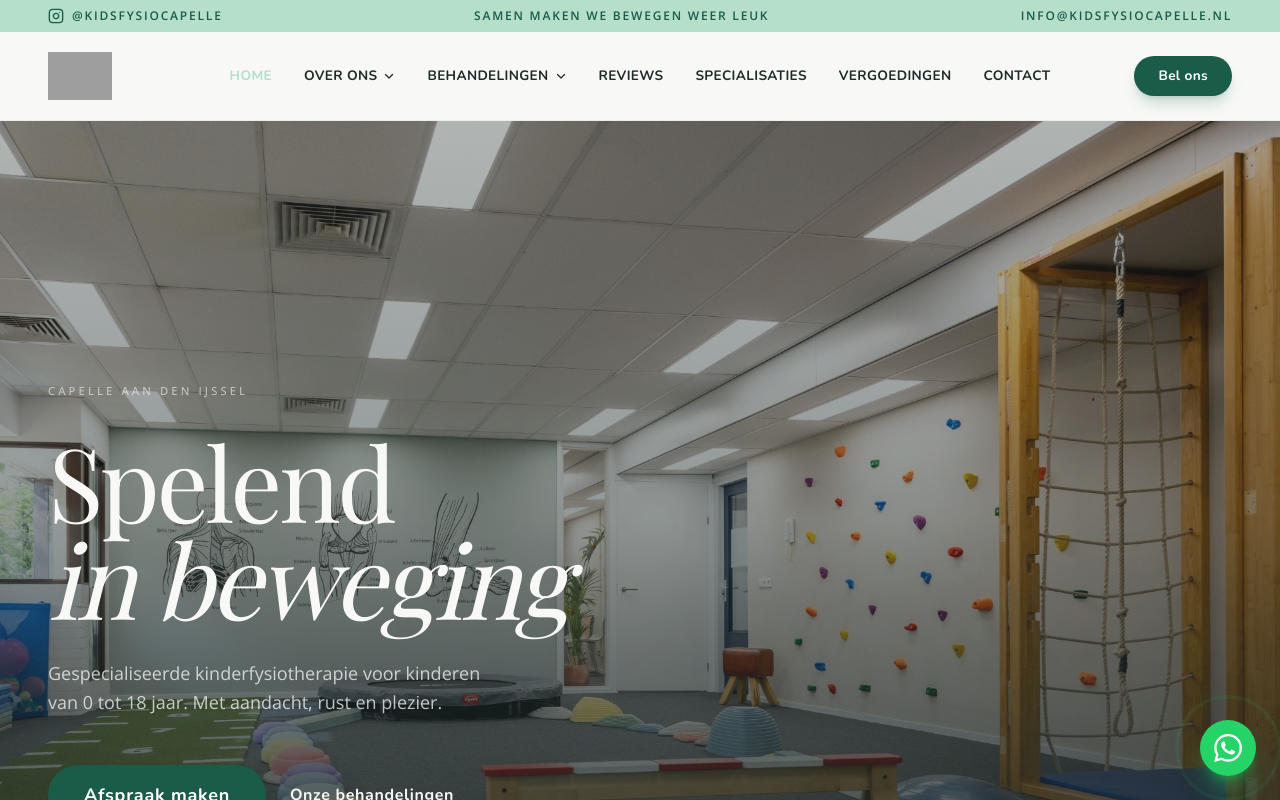
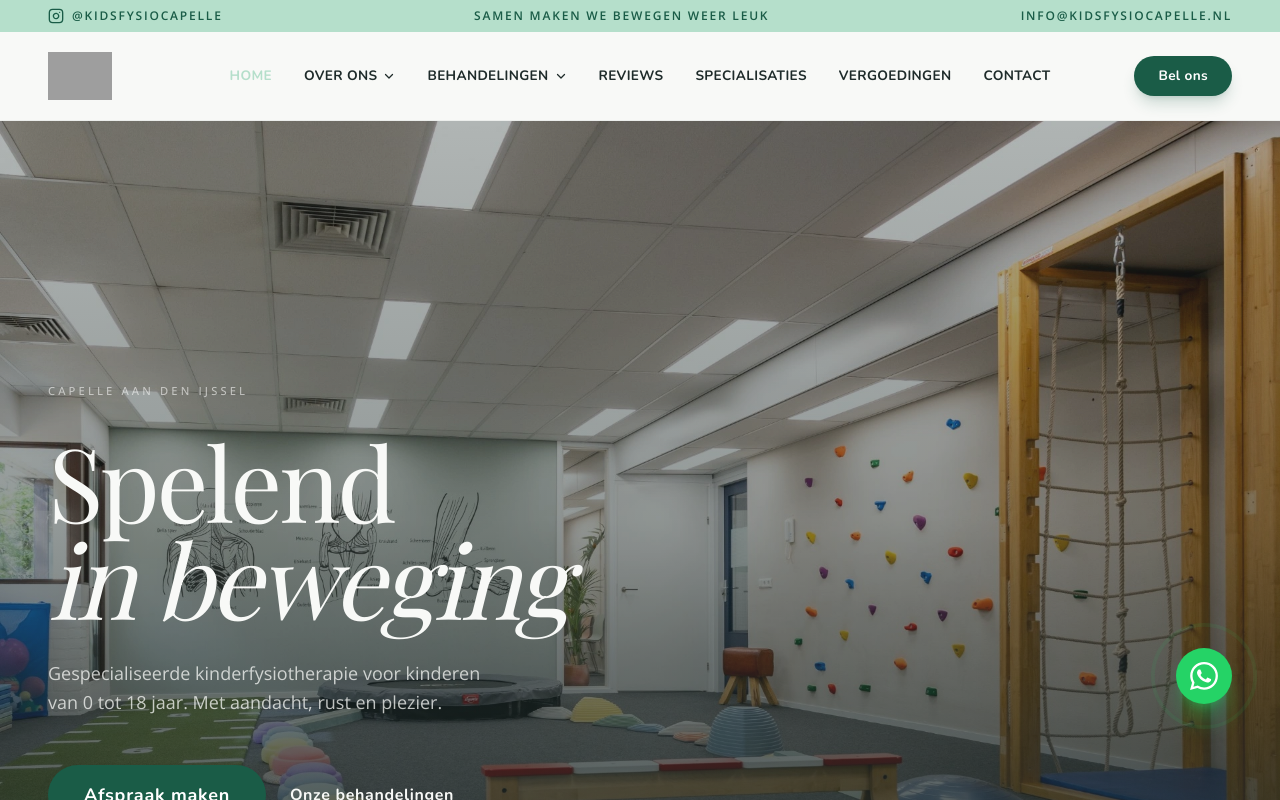
Before and after one commit to Maximustopdeals/kidsfysio-capelle-next-js, a Next.js app: page / in a window 1280 px wide. Shown: the top 800 px of the page. Built offline with nearby package versions, Linux system fonts and the light colour scheme; grey boxes are pictures that could not be loaded.

Commit message:
Refactor FloatingButtons layout and styles
Updated the layout and styling of the FloatingButtons component, including repositioning the Back to Top button and modifying the WhatsApp button.

```diff
--- a/src/components/FloatingButtons.tsx
+++ b/src/components/FloatingButtons.tsx
@@ -28,13 +28,15 @@ export default function FloatingButtons() {
   };
 
   return (
-    <div className="fixed bottom-6 right-6 z-[9999] flex flex-row items-end gap-4">
+    // Deze wrapper is fixed, maar de inhoud lijnt perfect uit met de footer (max-w-7xl)
+    <div className="fixed bottom-0 left-0 right-0 z-[9999] pointer-events-none">
+      <div className="max-w-7xl mx-auto px-6 lg:px-12 pb-24 flex justify-between items-end w-full">
 
-      {/* Back to Top Knop */}
+        {/* BackToTop Knop - Helemaal links uitgelijnd */}
         <button
           onClick={scrollToTop}
           aria-label="Terug naar boven"
-        className={`flex items-center justify-center w-12 h-12 rounded-full bg-forest text-white shadow-lg shadow-forest/30 transition-all duration-300 hover:-translate-y-1 hover:bg-charcoal ${
+          className={`pointer-events-auto flex items-center justify-center w-12 h-12 rounded-full bg-[#144536] text-white shadow-lg shadow-black/20 transition-all duration-300 hover:-translate-y-1 hover:bg-[#0f3328] ${
             showBackToTop ? "opacity-100 translate-y-0 visible" : "opacity-0 translate-y-4 invisible"
           }`}
         >
@@ -43,13 +45,13 @@ export default function FloatingButtons() {
           </svg>
         </button>
 
-      {/* WhatsApp Knop met pulse effect */}
+        {/* WhatsApp Knop - Helemaal rechts uitgelijnd */}
         <a
           href="https://wa.me/31682013490"
           target="_blank"
           rel="noopener noreferrer"
           aria-label="Chat via WhatsApp"
-        className="relative flex items-center justify-center w-14 h-14 rounded-full bg-[#25D366] text-white shadow-xl shadow-[#25D366]/40 transition-transform duration-300 hover:scale-110 hover:-translate-y-1"
+          className="pointer-events-auto relative flex items-center justify-center w-14 h-14 rounded-full bg-[#25D366] text-white shadow-xl shadow-[#25D366]/40 transition-transform duration-300 hover:scale-110 hover:-translate-y-1"
         >
           {/* Pulse animatie ring */}
           <span className="absolute inset-0 rounded-full border-2 border-[#25D366] opacity-75 animate-ping" />
@@ -57,5 +59,6 @@ export default function FloatingButtons() {
         </a>
 
       </div>
+    </div>
   );
 }
```
Lines whose indentation alone changed are shown as unchanged.
